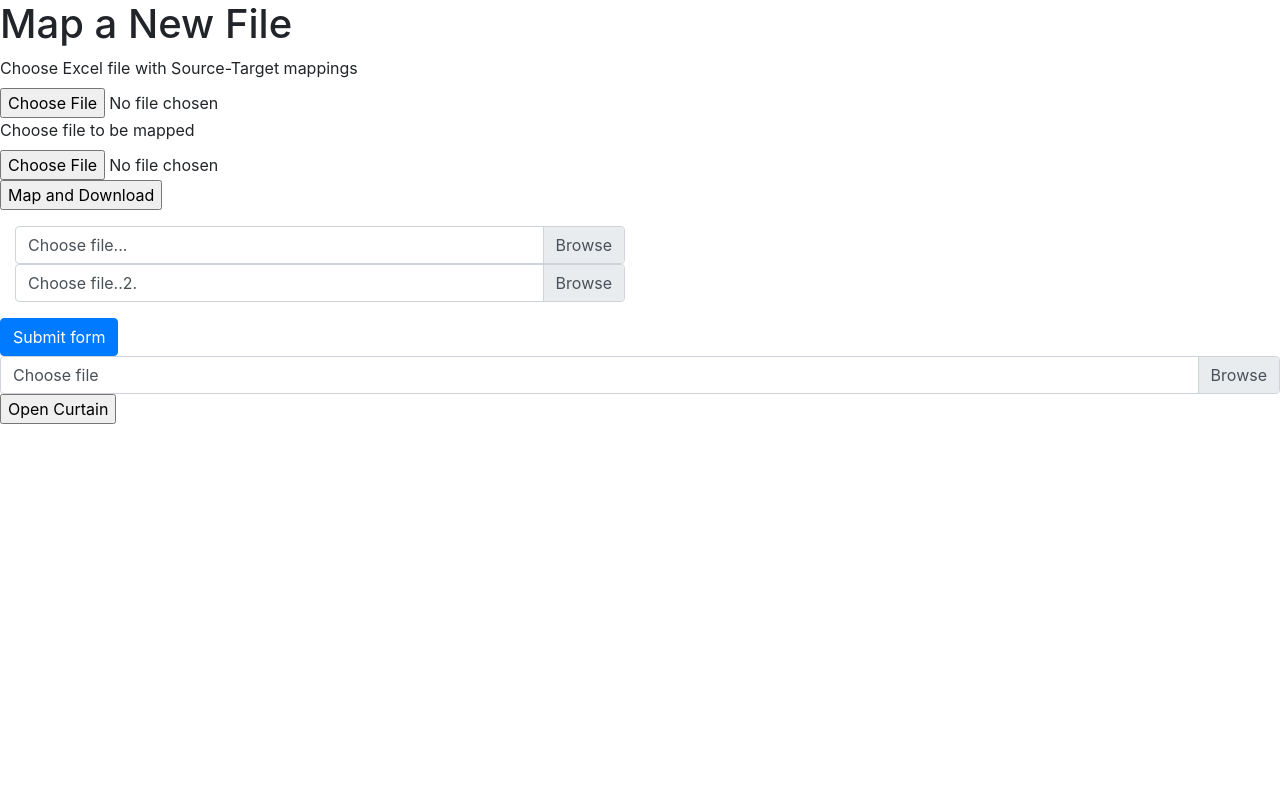
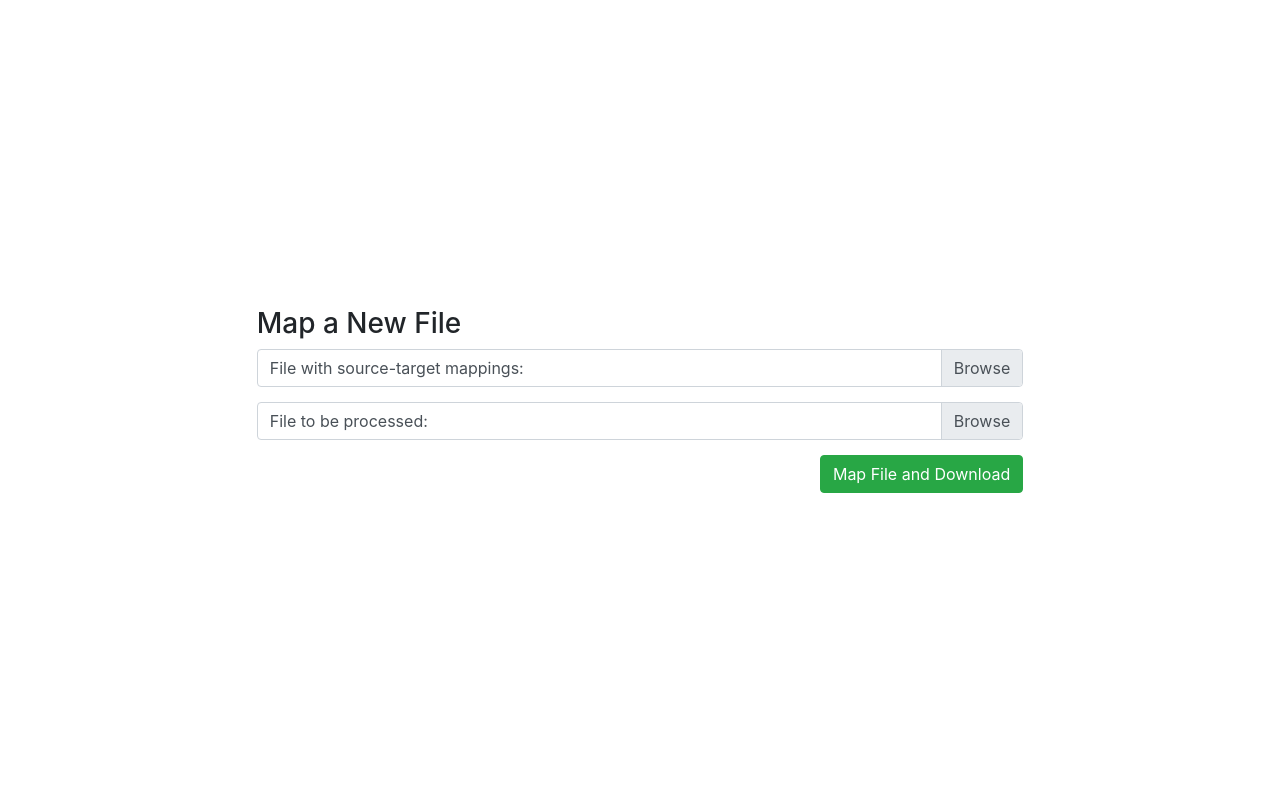
Before and after one commit to davidseanfraser/find-n-replace, a Flask app: page / in a window 1280 px wide. Run offline with Flask 2, Linux system fonts and the light colour scheme; parts of the project's set-up code (start-up, migrations or seed data) failed here and were passed over; some libraries are stand-ins or nearby versions.

Commit message:
cleans up site html/css/js to full functionality

```diff
--- a/app.py
+++ b/app.py
@@ -1,21 +1,23 @@
 import flask, os, shutil, datetime, zipfile, openpyxl, time
 from werkzeug.utils import secure_filename
 
+cur_path = os.path.dirname(os.path.realpath(__file__))
+
 app = flask.Flask(__name__)
-app.config['SECRET_KEY'] = 'asdofijasdfoijasdfoij'
-app.config['UPLOAD_FOLDER'] = r'C:\Users\David Fraser\Desktop\CS\fnr\UPLOAD_FOLDER'
+app.config['SECRET_KEY'] = 'A Very Secret Key'
+app.config['UPLOAD_FOLDER'] = cur_path + r'\UPLOAD_FOLDER'
 
 OLD_FILE_DURATION = 300
 
 @app.route('/',methods=['POST', 'GET'])
 def main():
     if flask.request.method == 'POST':
-        if 'source_target_upload' not in flask.request.files:
+        if 'src_tgt' not in flask.request.files:
             flask.flash('No file')
             return flask.redirect(flask.request.url)
 
-        source_target_file = flask.request.files['source_target_upload']
-        mapped_file = flask.request.files['mapped_file_upload']
+        source_target_file = flask.request.files['src_tgt']
+        mapped_file = flask.request.files['process_file']
 
         flask.request.files
         source_target_filename = check_save_file(source_target_file)
@@ -30,25 +32,14 @@ def main():
 
     return flask.render_template('index.html')
 
-def delete_old_files():
-    path = app.config['UPLOAD_FOLDER']
-    files = os.listdir(path)
-    cur_time = time.time()
-
-    for file in files:
-        name, ext = os.path.splitext(file)
-        if ext != '':
-            if (cur_time - os.stat(path+ '\\' + file).st_mtime) > OLD_FILE_DURATION:
-                os.remove(path+'\\'+file)
+@app.route('/uploads/<filename>')
+def download_file(filename):
+    delete_old_files()
+    return(flask.send_from_directory(app.config['UPLOAD_FOLDER'],filename))
 
 
-delete_old_files()
-def check_save_file(file):
-    if file.filename == '':
-        return False
-    filename = secure_filename(file.filename)
-    file.save(os.path.join(app.config['UPLOAD_FOLDER'], filename))
-    return filename
+
+
 
 """ Development work - attempt to create file in memory to return whilst
 deleting the files in the path.  Works with non zip files.
@@ -69,10 +60,23 @@ def download_file2(map_file, src_file):
     return r
 """
 
-@app.route('/uploads/<filename>')
-def download_file(filename):
-    delete_old_files()
-    return(flask.send_from_directory(app.config['UPLOAD_FOLDER'],filename))
+def check_save_file(file):
+    if file.filename == '':
+        return False
+    filename = secure_filename(file.filename)
+    file.save(os.path.join(app.config['UPLOAD_FOLDER'], filename))
+    return filename
+
+def delete_old_files():
+    path = app.config['UPLOAD_FOLDER']
+    files = os.listdir(path)
+    cur_time = time.time()
+
+    for file in files:
+        name, ext = os.path.splitext(file)
+        if ext != '':
+            if (cur_time - os.stat(path+ '\\' + file).st_mtime) > OLD_FILE_DURATION:
+                os.remove(path+'\\'+file)
 
 def director(file, *argv):
     name, ext = os.path.splitext(file)
--- /dev/null
+++ b/static/main.css
@@ -0,0 +1,15 @@
+.custom-file {
+  margin-bottom: 15px;
+}
+
+.container {
+  height:100%;
+  display: flex;
+  justify-content: center;
+  align-items: center;
+
+}
+
+#map_button {
+  float:right;
+}
--- a/static/main.js
+++ b/static/main.js
@@ -1,58 +1,11 @@
-var input = document.querySelector('input');
-var preview = document.querySelector('.preview');
+function getFileName(id,label,text) {
+  var afilepath = document.getElementById(id).value;
+  var splitpath = afilepath.split("\\")
 
-input.style.opacity = 0;input.addEventListener('change', updateImageDisplay);function updateImageDisplay() {
-  while(preview.firstChild) {
-    preview.removeChild(preview.firstChild);
-  }
+  document.getElementById(label).textContent = text + splitpath[splitpath.length - 1];
+}
 
-  var curFiles = input.files;
-  if(curFiles.length === 0) {
-    var para = document.createElement('p');
-    para.textContent = 'No files currently selected for upload';
-    preview.appendChild(para);
-  } else {
-    var list = document.createElement('ol');
-    preview.appendChild(list);
-    for(var i = 0; i < curFiles.length; i++) {
-      var listItem = document.createElement('li');
-      var para = document.createElement('p');
-      if(validFileType(curFiles[i])) {
-        para.textContent = 'File name ' + curFiles[i].name + ', file size ' + returnFileSize(curFiles[i].size) + '.';
-        var image = document.createElement('img');
-        image.src = window.URL.createObjectURL(curFiles[i]);
-
-        listItem.appendChild(image);
-        listItem.appendChild(para);
-
-      } else {
-        para.textContent = 'File name ' + curFiles[i].name + ': Not a valid file type. Update your selection.';
-        listItem.appendChild(para);
-      }
-
-      list.appendChild(listItem);
-    }
-  }
-}var fileTypes = [
-  'image/jpeg',
-  'image/pjpeg',
-  'image/png'
-]
-
-function validFileType(file) {
-  for(var i = 0; i < fileTypes.length; i++) {
-    if(file.type === fileTypes[i]) {
-      return true;
-    }
-  }
-
-  return false;
-}function returnFileSize(number) {
-  if(number < 1024) {
-    return number + 'bytes';
-  } else if(number >= 1024 && number < 1048576) {
-    return (number/1024).toFixed(1) + 'KB';
-  } else if(number >= 1048576) {
-    return (number/1048576).toFixed(1) + 'MB';
-  }
-}
+document.getElementById('src_tgt').addEventListener('change', getFileName.bind(null, 'src_tgt', 'src_tgt_text',
+'File with source-target mappings: '), false);
+document.getElementById('process_file').addEventListener('change', getFileName.bind(null, 'process_file', 'process_file_text',
+'File to be processed: '), false);
--- a/templates/index.html
+++ b/templates/index.html
@@ -1,66 +1,38 @@
-
 <meta charset="UTF-8">
 <html>
+
 <head>
+  <link rel="stylesheet" href="https://stackpath.bootstrapcdn.com/bootstrap/4.1.3/css/bootstrap.min.css" integrity="sha384-MCw98/SFnGE8fJT3GXwEOngsV7Zt27NXFoaoApmYm81iuXoPkFOJwJ8ERdknLPMO" crossorigin="anonymous">
   <link rel="stylesheet" type="text/css" href="../static/main.css">
-  <link rel="stylesheet" href="https://stackpath.bootstrapcdn.com/bootstrap/4.1.3/css/bootstrap.min.css" integrity="sha384-MCw98/SFnGE8fJT3GXwEOngsV7Zt27NXFoaoApmYm81iuXoPkFOJwJ8ERdknLPMO" crossorigin="anonymous">
 </head>
 
 <title>Bulk File Mapper</title>
 
- <div class='map_form'>
- <h1>Map a New File</h1>
- <form method=post enctype=multipart/form-data>
-	<div>
-	<label for="source_target_upload">Choose Excel file with Source-Target mappings</label>
-   <input type=file name=source_target_upload class="form-control-file">
+<body>
+  <div class="container">
+    <div class="row">
+      <div class="col-1"></div>
+      <div class="col-10">
+        <h3>Map a New File</h3>
+
+        <form class="needs-validation" method=post novalidate enctype=multipart/form-data>
+          <div class="custom-file">
+            <input type="file" class="custom-file-input" id="src_tgt" name="src_tgt">
+            <label class="custom-file-label" for="src_tgt"><div id="src_tgt_text">File with source-target mappings: </div></label>
           </div>
-   <div>
-   <label for="mapped_file_upload">Choose file to be mapped</label>
-   <input type=file name=mapped_file_upload class="form-control-file">
+          <div class="custom-file">
+            <input type="file" class="custom-file-input" id="process_file" name="process_file">
+            <label class="custom-file-label" for="process_file"><div id="process_file_text">File to be processed: </div></label>
           </div>
-   <input type=submit value='Map and Download'>
+          <button class="btn btn-success" type="submit" id="map_button">Map File and Download</button>
+      </div>
       </form>
+
     </div>
 
-<div class="col-6">
-<form class="needs-validation" novalidate>
-<div class="custom-file">
-    <input type="file" class="custom-file-input" id="validatedCustomFile" required>
-    <label class="custom-file-label" for="validatedCustomFile">Choose file...</label>
-    <div class="invalid-feedback">Example invalid custom file feedback</div>
-	</div>
-	<div class="custom-file">
-	<input type="file" class="custom-file-input" id="ndfile" required>
-    <label class="custom-file-label" for="ndfile">Choose file..2.</label>
-    <div class="invalid-feedback">Example invalid custom file feedback</div>
-</div>
-</div>
- <button class="btn btn-primary" type="submit">Submit form</button>
-</form>
   </div>
 
 
-<div class="custom-file">
-  <input type="file" class="custom-file-input" id="customFile" onclick="return change(this);">
-  <label class="custom-file-label" for="customFile"><div id='filename'>Choose file</div></label>
-</div>
-
-<input type="button" value="Open Curtain" onclick="return getFileName();" />
-
-
-<script type="text/javascript">
-
-function getFileName() {
-	var afilepath = document.getElementById("customFile").value;
-	document.getElementById("filename").textContent=afilepath;
-}
-
-function change()
-{
-    document.getElementById("filename").textContent="Close Curtain";
-
-}
-</script>
-
+</body>
+<script src="../static/main.js"></script>
 </html>
```
Lines whose indentation alone changed are shown as unchanged.
